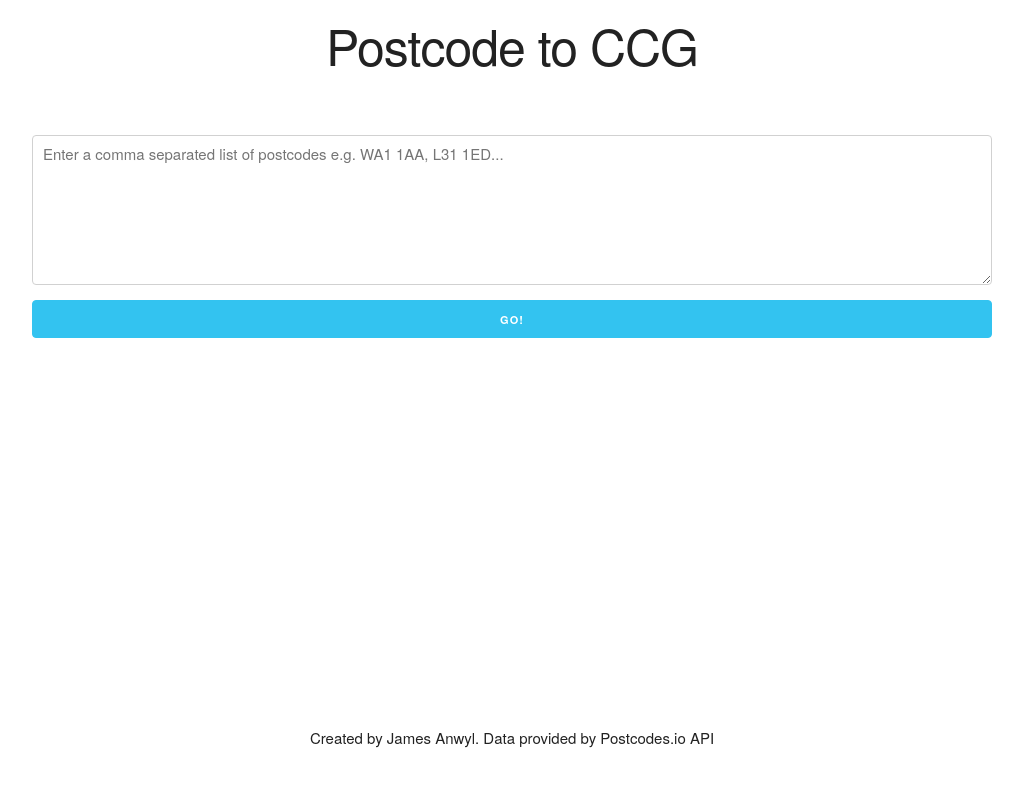
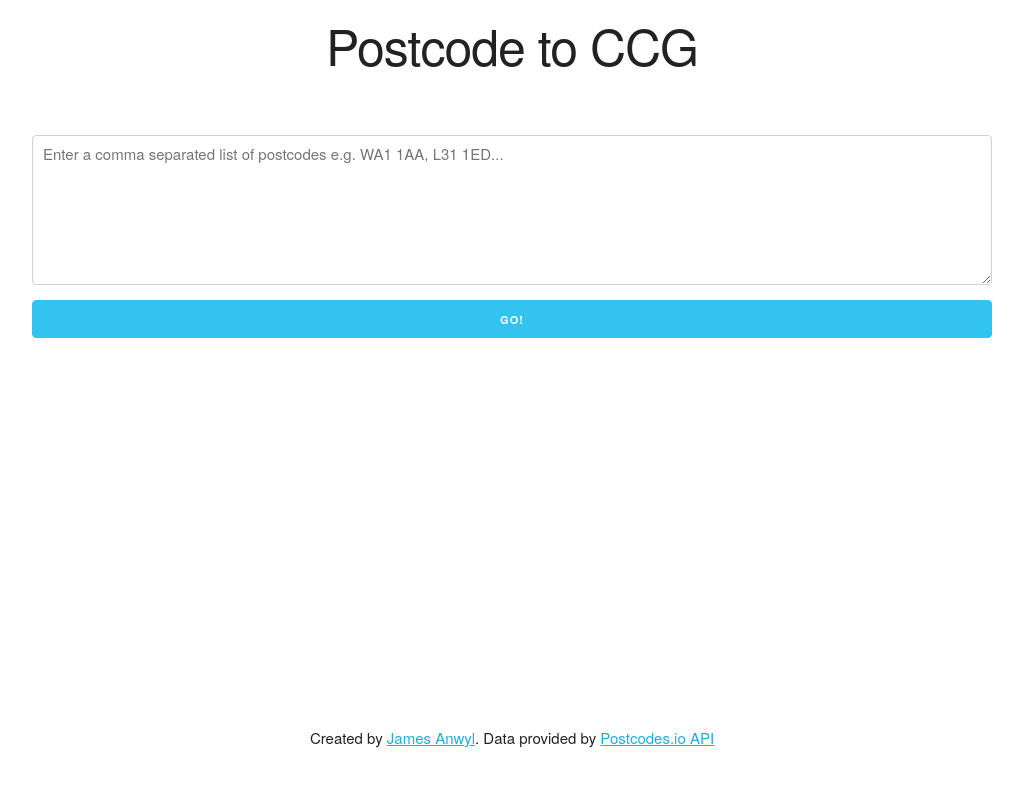
Before and after one commit to janwyl1/postcodeccg, a React (Create React App) app: page / in a window 1280 px wide. Shown: the top 786 px of the page, without its empty margins (128-1151 px from the left). Built offline with nearby package versions, Linux system fonts and the light colour scheme.

Commit message:
Updated footer links

```diff
--- a/src/Footer.js
+++ b/src/Footer.js
@@ -3,7 +3,7 @@ import React from 'react';
 const Footer = () => {
     return (
       <footer>
-        <p>Created by James Anwyl. Data provided by Postcodes.io API</p>
+        <p>Created by <a href="https://github.com/janwyl1" title="James Anwyl Github">James Anwyl</a>. Data provided by <a href="http://postcodes.io/">Postcodes.io API</a></p>
       </footer>
     )
   }
```
Also changed, not shown: 8 other files (tests, documents, lock files or other folders).
